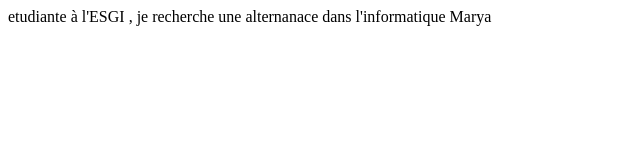
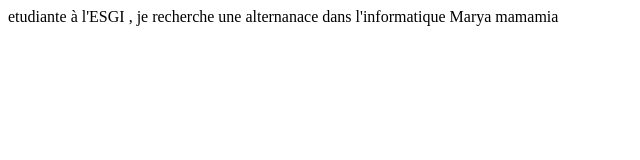
Before and after one commit to mar23-DOT/ESGI, a plain HTML site: page about.html in a window 1280 px wide. Shown: the full height of the page, 0-640 px from the left. Drawn offline with Linux system fonts and the light colour scheme.

Commit message:
update force main mamamia

```diff
--- a/about.html
+++ b/about.html
@@ -7,6 +7,6 @@
 </head>
 <body>
 etudiante à l'ESGI , je recherche une alternanace dans l'informatique
-Marya
+Marya mamamia
 </body>
 </html>
```
